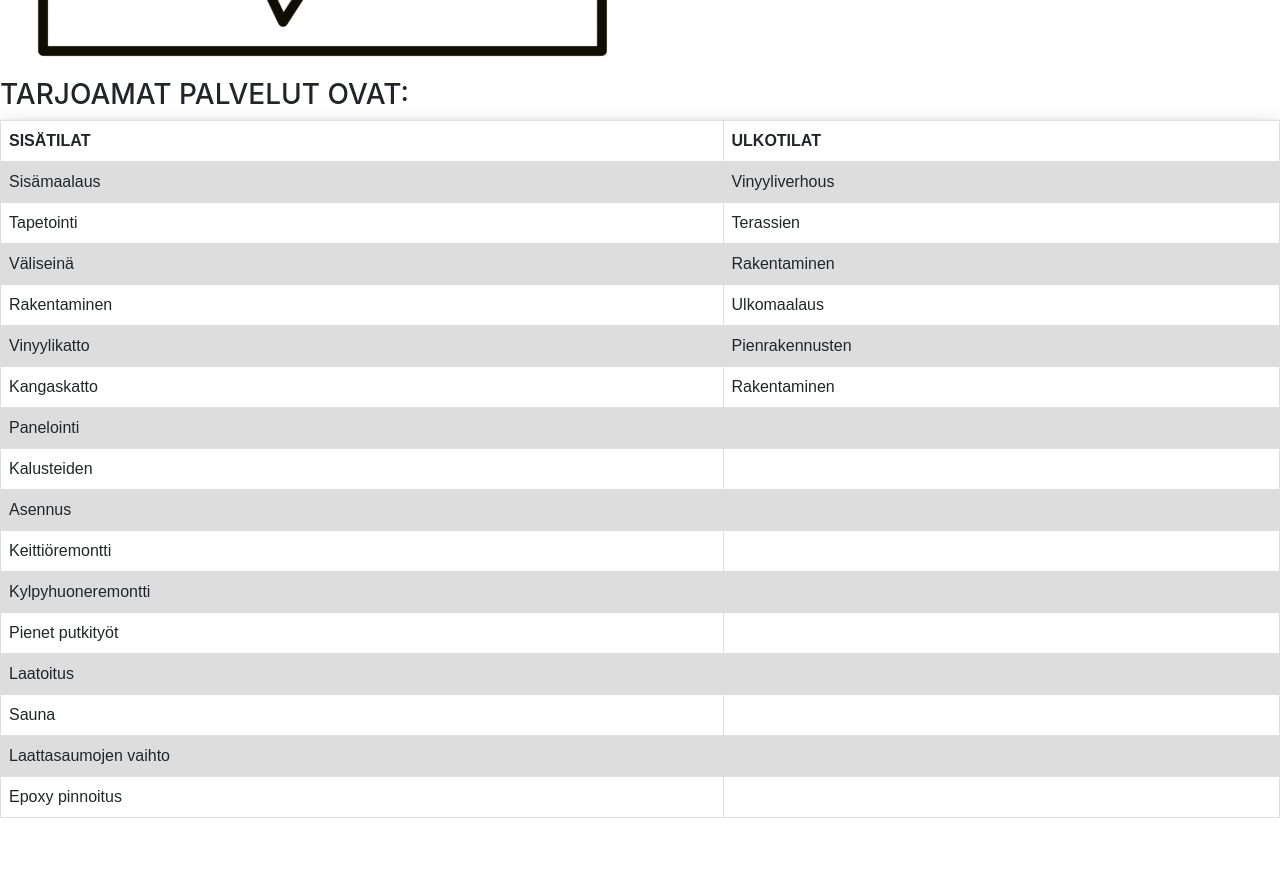
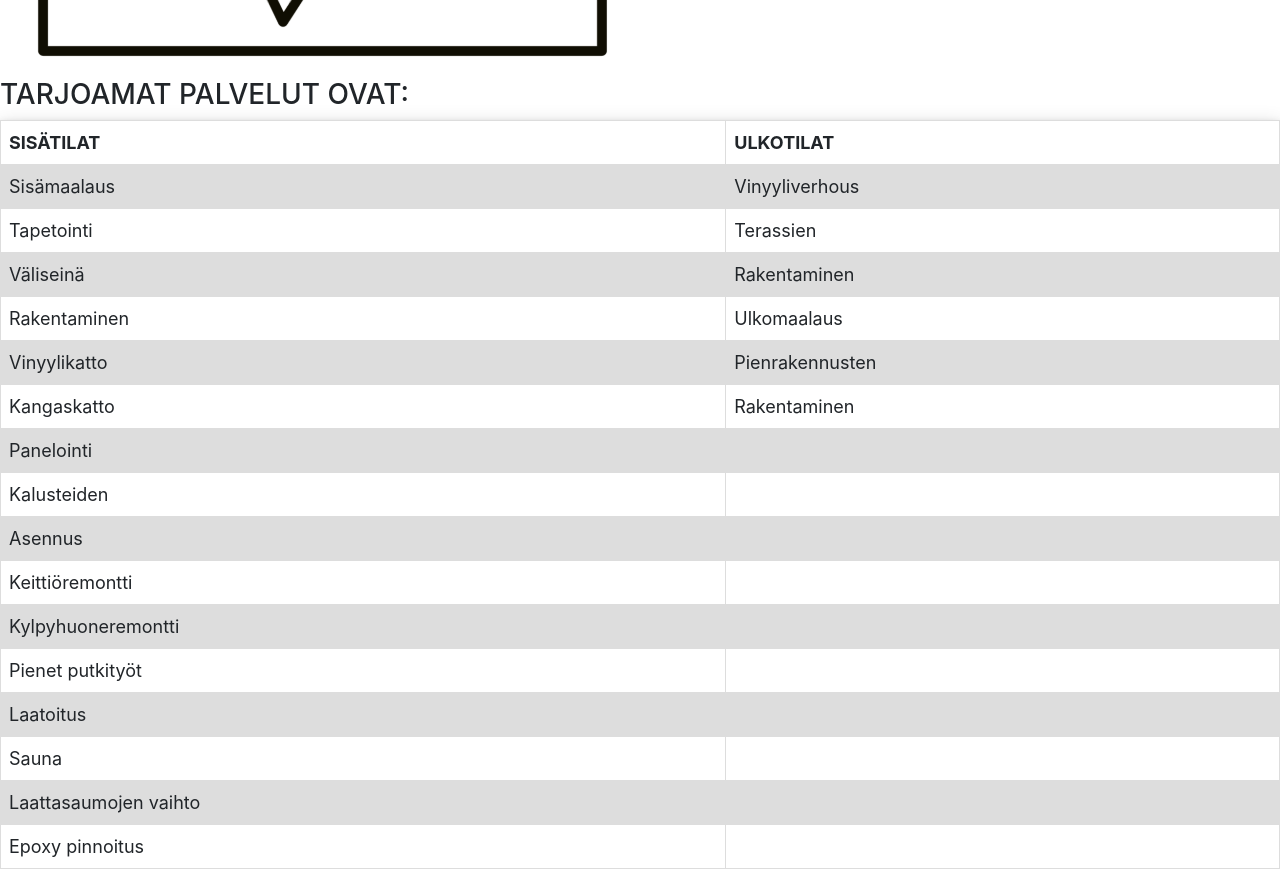
Before and after one commit to juriki/juriki.github.io, a React (Create React App) app: page /Contacts in a window 1280 px wide. Shown: the part 1200-2069 px from the top of the page. Before the commit the page ends 2018 px from the top, so only its background shows below. Built offline with nearby package versions, Linux system fonts and the light colour scheme.

Commit message:
bugfix table

```diff
--- a/src/Form/Form.jsx
+++ b/src/Form/Form.jsx
@@ -59,9 +59,7 @@ function Form() {
                         </label>
                         <button className='NappiSoitta1' onClick={lahettin}>Lähettä</button>
                         </div>
-
                     <br />
-
                     </div>
               </div>
 
--- a/src/HomePage/HomaPage.css
+++ b/src/HomePage/HomaPage.css
@@ -149,4 +149,13 @@ justify-content: center;
             padding-left: 30px;
             padding-right: 30px;
         }
+
+        .test{
+            background-color: rgb(255, 255, 255);
+            padding-bottom: 20px;
+        }
+        .Footerr{
+            margin-top: -10px;
+            margin-bottom: -20px;
+        }
 }
--- a/src/Palvelut/Palvelut.css
+++ b/src/Palvelut/Palvelut.css
@@ -1,5 +1,5 @@
 table {
-  font-family: arial, sans-serif;
+    font-size: large;
   border-collapse: collapse;
   width: 100%;
   box-shadow: 0 4px 8px 0 rgba(0, 0, 0, 0.2), 0 6px 20px 0 rgba(0, 0, 0, 0.19);
```
